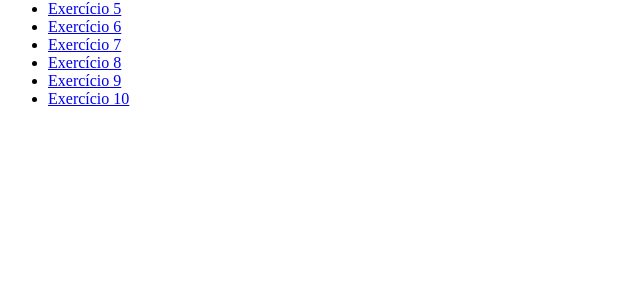
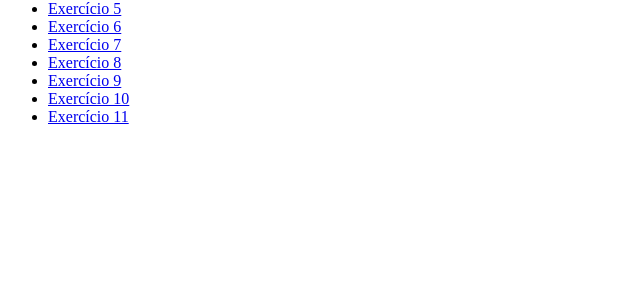
Before and after one commit to lilianns/exerciciosPHP, a PHP site: page / in a window 1280 px wide. Shown: the part 152-452 px from the top of the page, without its empty margins (0-640 px from the left). Run offline with PHP 8.4, Linux system fonts and the light colour scheme.

Commit message:
adicionando novos indices

```diff
--- a/index.php
+++ b/index.php
@@ -15,7 +15,9 @@
 			<li><a href="/Exercicio7/">Exercício 7</a></li>
 			<li><a href="/Exercicio8/">Exercício 8</a></li>
 			<li><a href="/Exercicio9/form.html">Exercício 9</a></li>
-			<li><a href="/Exercicio10/">Exercício 10</a></li>
+			<li><a href="/Exercicio10/form.html">Exercício 10</a></li>
+			<li><a href="/Exercicio11/form.php">Exercício 11</a></li>
+
 		</ul>
 	</body>
 </html>
```
